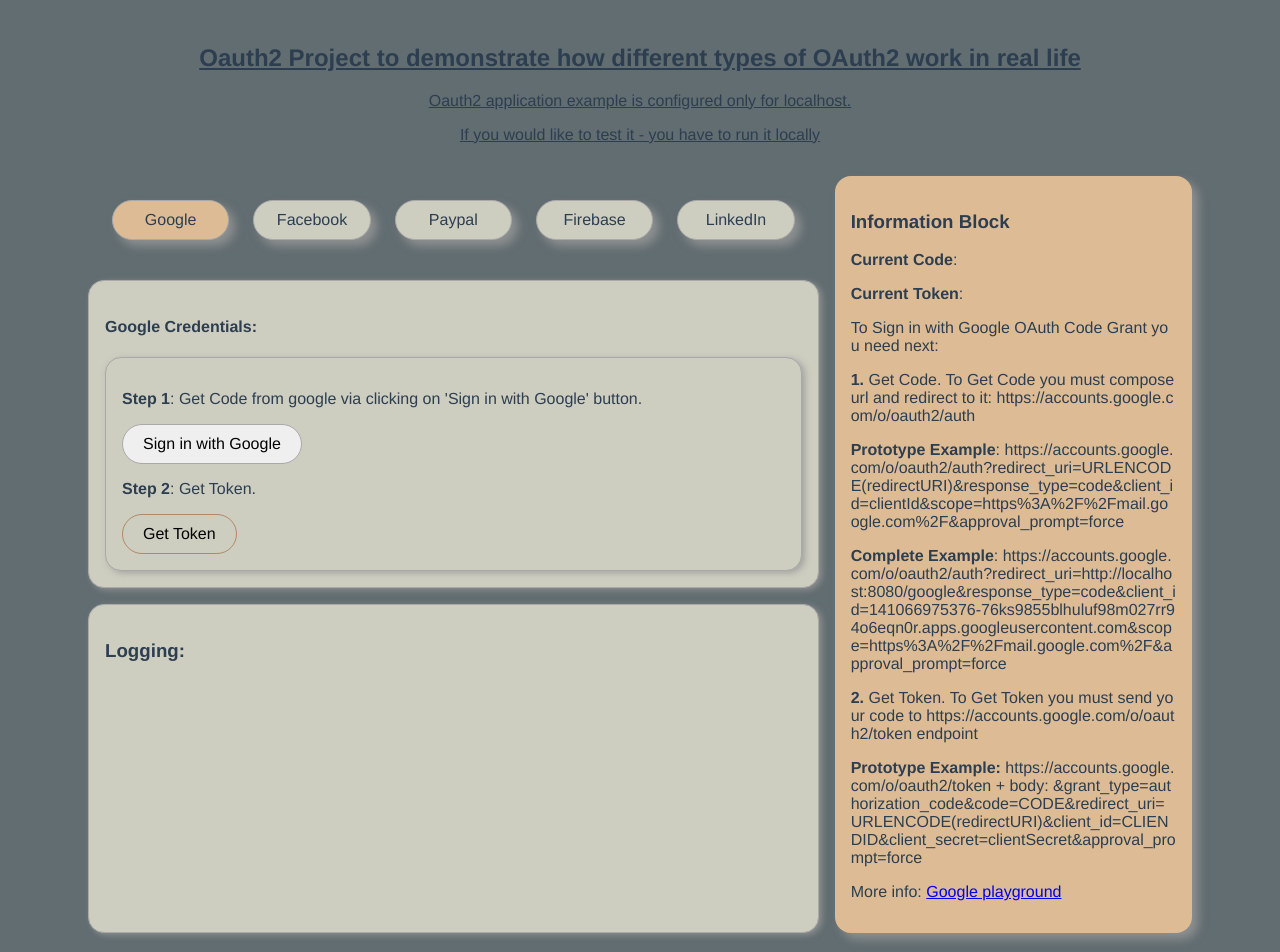
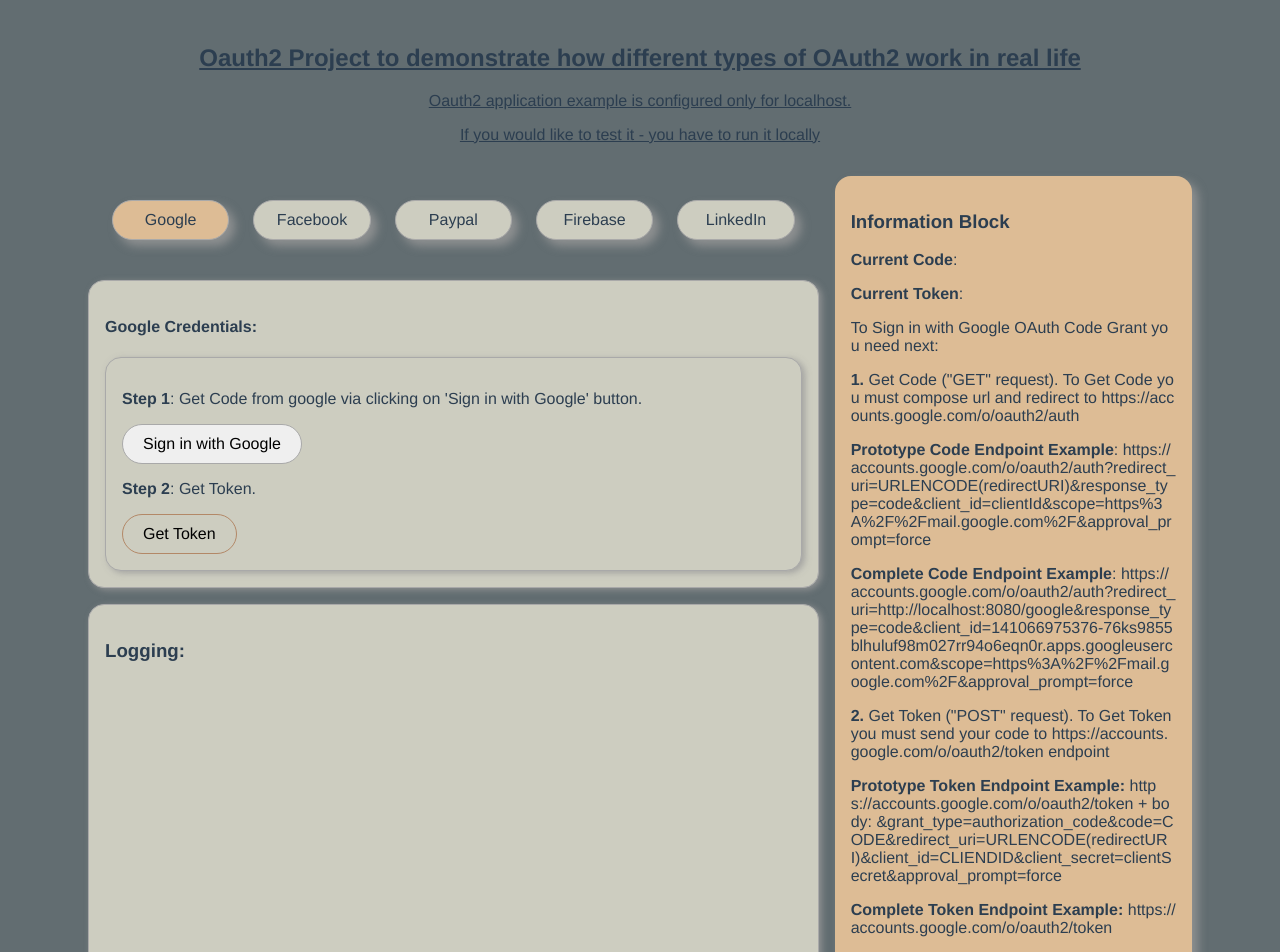
Before and after one commit to Glareone/Oauth2-workflows-using-VueJS, a Vue app: page /google in a window 1280 px wide. Shown: the top 952 px of the page. Built offline with nearby package versions, Linux system fonts and the light colour scheme.

Commit message:
facebook logic is finished. added some information for google logic.

```diff
--- a/src/components/information-blocks/FacebookOAuthInformation.vue
+++ b/src/components/information-blocks/FacebookOAuthInformation.vue
@@ -1,17 +1,49 @@
 <template>
 <div>
-  <p><b>Current Facebook Code</b>:</p>
-  <p><b>Current Facebook Token</b>:</p>
-  <p><b>Current Refresh Token:</b></p>
-  <p>Pay attention: your redirect URI must have slash at the end!</p>
+  <p><b>Current Facebook Code</b>: {{ facebookCode }}</p>
+  <p><b>Current Facebook Token</b>: {{ facebookToken }}</p>
+  <p><b>1.</b> Get Code ("GET" Request). To Get Code you must compose url and redirect to {{ FACEBOOK_BASE_URI }}</p>
+  <p><b>Code Endpoint Prototype</b>: {{ FACEBOOK_AUTHORIZATION_ENDPOINT_PROTOTYPE }}</p>
+  <p><b>Complete Code Endpoint Example </b>: {{ FACEBOOK_AUTHORIZATION_ENDPOINT }}</p>
+  <p><b>2.</b> Get Token ("GET" Request). To Get Token you must compose url and make a call to {{ FACEBOOK_GRAPH_BASE_URI }}</p>
+  <p><b>Token Endpoint Prototype</b>: {{ FACEBOOK_TOKEN_ENDPOINT_PROTOTYPE }}</p>
+  <p><b>Complete Token Endpoint Example</b>: {{ `${FACEBOOK_TOKEN_ENDPOINT}${this.facebookCode}` }}</p>
+  <p>Pay attention: your redirect URI must have a slash at the end!</p>
+  <p>More Info:
+    <a href="https://developers.facebook.com/docs/facebook-login/access-tokens/refreshing/">Facebook Access Token Information</a>
+  </p>
 </div>
 </template>
 
 <script>
+import {
+  FACEBOOK_AUTHORIZATION_ENDPOINT_PROTOTYPE,
+  FACEBOOK_AUTHORIZATION_ENDPOINT,
+  FACEBOOK_TOKEN_ENDPOINT_PROTOTYPE,
+  FACEBOOK_TOKEN_ENDPOINT,
+  FACEBOOK_BASE_URI,
+  FACEBOOK_GRAPH_BASE_URI,
+} from '../../constants';
+
 export default {
   name: 'FacebookOAuthInformation',
+  data() {
+    return {
+      FACEBOOK_AUTHORIZATION_ENDPOINT_PROTOTYPE,
+      FACEBOOK_AUTHORIZATION_ENDPOINT,
+      FACEBOOK_TOKEN_ENDPOINT_PROTOTYPE,
+      FACEBOOK_TOKEN_ENDPOINT,
+      FACEBOOK_BASE_URI,
+      FACEBOOK_GRAPH_BASE_URI,
+    }
+  },
   computed: {
-
+    facebookCode() {
+      return this.$store.getters.facebookCode;
+    },
+    facebookToken() {
+      return this.$store.getters.facebookToken;
+    },
   },
 };
 </script>
--- a/src/components/information-blocks/GoogleOAuthInformation.vue
+++ b/src/components/information-blocks/GoogleOAuthInformation.vue
@@ -3,11 +3,13 @@
     <p><b>Current Code</b>: {{ code }}</p>
     <p><b>Current Token</b>: {{ token }}</p>
     <p>To Sign in with Google OAuth Code Grant you need next:</p>
-    <p><b>1.</b> Get Code. To Get Code you must compose url and redirect to it: https://accounts.google.com/o/oauth2/auth</p>
-    <p><b>Prototype Example</b>: {{ GOOGLE_AUTHORIZATION_ENDPOINT_PROTOTYPE }}</p>
-    <p><b>Complete Example</b>: {{ GOOGLE_AUTHORIZATION_ENDPOINT }} </p>
-    <p><b>2.</b> Get Token. To Get Token you must send your code to https://accounts.google.com/o/oauth2/token endpoint</p>
-    <p><b>Prototype Example:</b> {{ GOOGLE_TOKEN_ENDPOINT_PROTOTYPE }}</p>
+    <p><b>1.</b> Get Code ("GET" request). To Get Code you must compose url and redirect to {{ `${GOOGLE_BASE_URI}/auth` }}</p>
+    <p><b>Prototype Code Endpoint Example</b>: {{ GOOGLE_AUTHORIZATION_ENDPOINT_PROTOTYPE }}</p>
+    <p><b>Complete Code Endpoint Example</b>: {{ GOOGLE_AUTHORIZATION_ENDPOINT }} </p>
+    <p><b>2.</b> Get Token ("POST" request). To Get Token you must send your code to {{ `${GOOGLE_BASE_URI}/token` }} endpoint</p>
+    <p><b>Prototype Token Endpoint Example:</b> {{ GOOGLE_TOKEN_ENDPOINT_PROTOTYPE }}</p>
+    <p><b>Complete Token Endpoint Example:</b> {{ GOOGLE_TOKEN_ENDPOINT }}</p>
+    <p><b>Token Endpoint Data Example:</b> {{ GOOGLE_TOKEN_DATA }}</p>
     <p>More info: <a href="https://developers.google.com/oauthplayground">Google playground</a></p>
   </div>
 </template>
@@ -17,6 +19,9 @@
   GOOGLE_AUTHORIZATION_ENDPOINT,
   GOOGLE_AUTHORIZATION_ENDPOINT_PROTOTYPE,
   GOOGLE_TOKEN_ENDPOINT_PROTOTYPE,
+  GOOGLE_BASE_URI,
+  GOOGLE_TOKEN_ENDPOINT,
+  GOOGLE_TOKEN_DATA,
 } from '../../constants';
 
 export default {
@@ -26,6 +31,9 @@
       GOOGLE_AUTHORIZATION_ENDPOINT,
       GOOGLE_AUTHORIZATION_ENDPOINT_PROTOTYPE,
       GOOGLE_TOKEN_ENDPOINT_PROTOTYPE,
+      GOOGLE_BASE_URI,
+      GOOGLE_TOKEN_ENDPOINT,
+      GOOGLE_TOKEN_DATA,
     };
   },
   computed: {
--- a/src/components/oauth-forms/Facebook.vue
+++ b/src/components/oauth-forms/Facebook.vue
@@ -21,6 +21,7 @@
 
 <script>
 import { mapActions } from 'vuex';
+import { FACEBOOK_AUTHORIZATION_ENDPOINT } from '../../constants';
 
 export default {
   name: 'Facebook',
@@ -33,15 +34,23 @@
     },
   },
   methods: {
-    ...mapActions({ getToken: 'getFacebookToken' }),
+    ...mapActions({ getFacebookToken: 'getFacebookToken' }),
     signInRedirect() {
+      window.location = FACEBOOK_AUTHORIZATION_ENDPOINT;
     },
     getToken() {
       if (!this.code) {
         return;
       }
-      this.getToken();
+      this.getFacebookToken();
     },
+  },
+  beforeCreate() {
+    if (this.$route.query.code) {
+      this.$store.dispatch('setFacebookCode', this.$route.query.code);
+      // deleted all queries from route to make it clear and prevent misunderstanding from our users
+      this.$router.replace({ ...this.$router.currentRoute, query: {} });
+    }
   },
 };
 </script>
--- a/src/constants.js
+++ b/src/constants.js
@@ -3,13 +3,13 @@
 const GOOGLE_CLIENT_SECRET = '1YDYWnM5VilJcu-UOWYzLNgO';
 const GOOGLE_REDIRECT_URI = 'http://localhost:8080/google';
 const GOOGLE_REDIRECT_ENCODED_URI = encodeURI(GOOGLE_REDIRECT_URI);
-export const GOOGLE_BASE_URL = 'https://accounts.google.com/o/oauth2';
-// For /auth endpoint (To get code). Scope - emails from Gmail.
-export const GOOGLE_AUTHORIZATION_ENDPOINT_PROTOTYPE = `${GOOGLE_BASE_URL}/auth?redirect_uri=URLENCODE(redirectURI)&response_type=code&client_id=clientId&scope=https%3A%2F%2Fmail.google.com%2F&approval_prompt=force`;
-export const GOOGLE_AUTHORIZATION_ENDPOINT = `${GOOGLE_BASE_URL}/auth?redirect_uri=${GOOGLE_REDIRECT_ENCODED_URI}&response_type=code&client_id=${GOOGLE_CLIENT_ID}&scope=https%3A%2F%2Fmail.google.com%2F&approval_prompt=force`;
-// For /token endpoint (to get token)
-export const GOOGLE_TOKEN_ENDPOINT_PROTOTYPE = `${GOOGLE_BASE_URL}/token + body: &grant_type=authorization_code&code=CODE&redirect_uri=URLENCODE(redirectURI)&client_id=CLIENDID&client_secret=clientSecret&approval_prompt=force`;
-export const GOOGLE_TOKEN_ENDPOINT = `${GOOGLE_BASE_URL}/token`;
+export const GOOGLE_BASE_URI = 'https://accounts.google.com/o/oauth2';
+// For /auth endpoint (To get code). Scope - emails from Gmail. "GET" Request
+export const GOOGLE_AUTHORIZATION_ENDPOINT_PROTOTYPE = `${GOOGLE_BASE_URI}/auth?redirect_uri=URLENCODE(redirectURI)&response_type=code&client_id=clientId&scope=https%3A%2F%2Fmail.google.com%2F&approval_prompt=force`;
+export const GOOGLE_AUTHORIZATION_ENDPOINT = `${GOOGLE_BASE_URI}/auth?redirect_uri=${GOOGLE_REDIRECT_ENCODED_URI}&response_type=code&client_id=${GOOGLE_CLIENT_ID}&scope=https%3A%2F%2Fmail.google.com%2F&approval_prompt=force`;
+// For /token endpoint (to get token). "POST" Request
+export const GOOGLE_TOKEN_ENDPOINT_PROTOTYPE = `${GOOGLE_BASE_URI}/token + body: &grant_type=authorization_code&code=CODE&redirect_uri=URLENCODE(redirectURI)&client_id=CLIENDID&client_secret=clientSecret&approval_prompt=force`;
+export const GOOGLE_TOKEN_ENDPOINT = `${GOOGLE_BASE_URI}/token`;
 // access_type=offline to get refresh token too.
 // https://stackoverflow.com/questions/8942340/get-refresh-token-google-api
 export const GOOGLE_TOKEN_DATA = `&grant_type=authorization_code&code=CODE&redirect_uri=${GOOGLE_REDIRECT_ENCODED_URI}&client_id=${GOOGLE_CLIENT_ID}&client_secret=${GOOGLE_CLIENT_SECRET}&access_type=offline&approval_prompt=force&prompt=consent`;
@@ -23,3 +23,12 @@
 const FACEBOOK_APP_SECRET = '2beed2badc5f6c71b135755e051fd9f7';
 const FACEBOOK_REDIRECT_URI = 'http://localhost:8080/facebook/';
 const FACEBOOK_REDIRECT_URI_ENCODED = encodeURI(FACEBOOK_REDIRECT_URI);
+export const FACEBOOK_BASE_URI = 'https://www.facebook.com/dialog/oauth';
+export const FACEBOOK_GRAPH_BASE_URI = 'https://graph.facebook.com';
+const FACEBOOK_OAUTH_VERSION = 'v4.0';
+// authorization endpoint (to get code). "GET" request
+export const FACEBOOK_AUTHORIZATION_ENDPOINT_PROTOTYPE = `${FACEBOOK_BASE_URI}?client_id=CLIENT_ID&redirect_uri=URLENCODED(REDIRECT_URI)`;
+export const FACEBOOK_AUTHORIZATION_ENDPOINT = `${FACEBOOK_BASE_URI}?client_id=${FACEBOOK_APP_ID}&redirect_uri=${FACEBOOK_REDIRECT_URI_ENCODED}`;
+// token endpoint (to get token). "GET" request
+export const FACEBOOK_TOKEN_ENDPOINT_PROTOTYPE = `${FACEBOOK_GRAPH_BASE_URI}/${FACEBOOK_OAUTH_VERSION}/oauth/access_token?redirect_uri=URIENCODED(redirectURI)&client_id=CLIEND_ID&client_secret=CLIENT_SECRET&code=CODE`;
+export const FACEBOOK_TOKEN_ENDPOINT = `${FACEBOOK_GRAPH_BASE_URI}/${FACEBOOK_OAUTH_VERSION}/oauth/access_token?redirect_uri=${FACEBOOK_REDIRECT_URI_ENCODED}&client_id=${FACEBOOK_APP_ID}&client_secret=${FACEBOOK_APP_SECRET}&code=`;
--- a/src/vuex-modules/facebook.js
+++ b/src/vuex-modules/facebook.js
@@ -1,3 +1,6 @@
+import axios from 'axios';
+import { FACEBOOK_TOKEN_ENDPOINT } from '../constants';
+
 const state = {
   facebookCode: '',
   facebookToken: '',
@@ -29,10 +32,18 @@
 };
 
 const actions = {
-  getFacebookCode() {
-
+  setFacebookCode({ commit }, code) {
+    commit('SET_FACEBOOK_CODE', code);
   },
-  getFacebookToken() {
+  async getFacebookToken({ commit, state }) {
+    try {
+      const { data: { access_token } } = await axios.get(`${FACEBOOK_TOKEN_ENDPOINT}${state.facebookCode}`);
+      // this access_token is long-lived access token
+      // https://developers.facebook.com/docs/facebook-login/access-tokens/refreshing/
+      commit('SET_FACEBOOK_TOKEN', access_token);
+    } catch (error) {
+      console.log(error);
+    }
 
   },
 };
```
